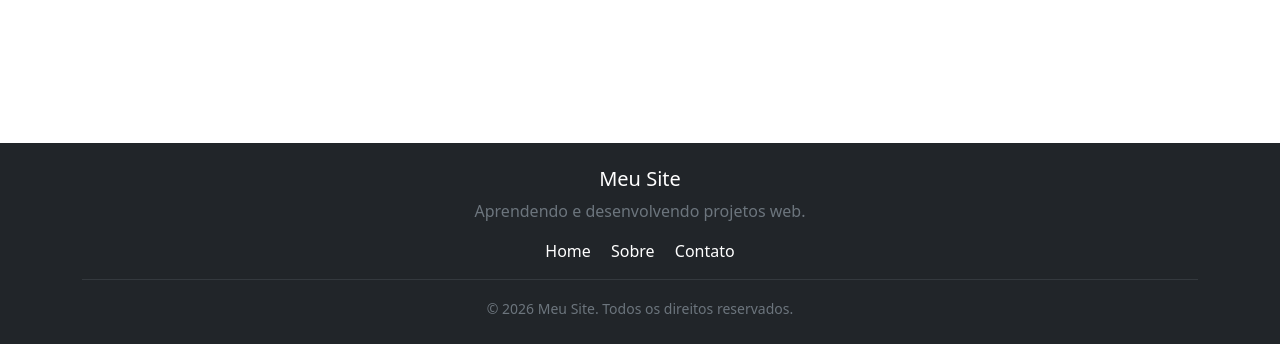
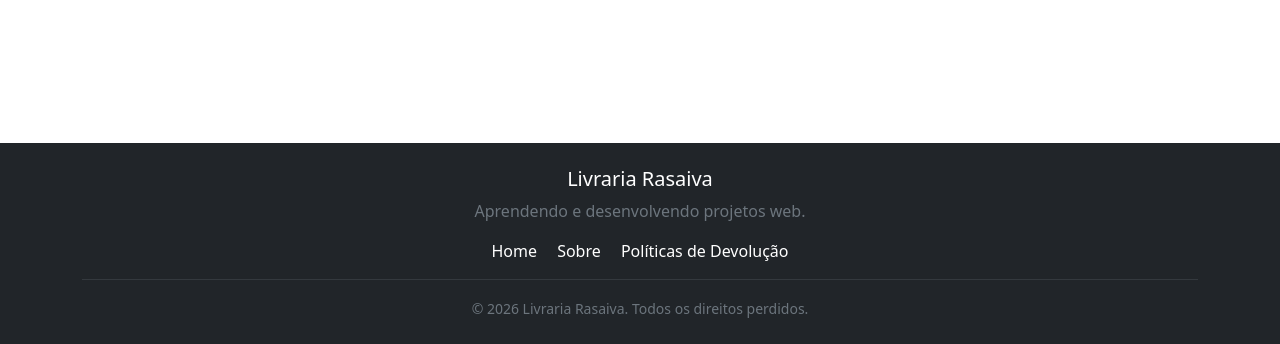
Before and after one commit to Grabiz1020/Curso-PythonIntermediario, a Django app: a page that uses mysite/app1/templates/app1/base.html in a window 1280 px wide. Shown: the part 1112-1456 px from the top of the page. Run offline with Django 5.2, Linux system fonts and the light colour scheme; data comes from the database, SQL or seed files in the repository; some libraries are stand-ins or nearby versions.

Commit message:
Changed Text

```diff
--- a/mysite/app1/templates/app1/base.html
+++ b/mysite/app1/templates/app1/base.html
@@ -10,7 +10,7 @@
 <body>
   <nav class="navbar md:navbar-expand bg-1 fg-2">
         <div class="container-fluid">
-          <a class="navbar-brand" href="#">Livraria</a>
+          <a class="navbar-brand" href="#">Livraria Rasaiva</a>
           <button class="btn-icon navbar-toggler" type="button" data-bs-toggle="drawer" data-bs-target="#navbarText" aria-controls="navbarText" aria-expanded="false" aria-label="Toggle navigation">
             <span class="navbar-toggler-icon" aria-hidden="true"></span>
           </button>
@@ -45,7 +45,7 @@
 
 <footer class="bg-dark text-white py-4 mt-5">
     <div class="container text-center">
-        <h5>Meu Site</h5>
+        <h5>Livraria Rasaiva</h5>
 
         <p class="text-secondary">
             Aprendendo e desenvolvendo projetos web.
@@ -55,18 +55,18 @@
             <a href="/" class="text-white text-decoration-none mx-2">
                 Home
             </a>
-            <a href="/sobre" class="text-white text-decoration-none mx-2">
+            <a href="/quemsomos" class="text-white text-decoration-none mx-2">
                 Sobre
             </a>
-            <a href="/contato" class="text-white text-decoration-none mx-2">
-                Contato
+            <a href="/devolucao" class="text-white text-decoration-none mx-2">
+                Políticas de Devolução
             </a>
         </div>
 
         <hr class="border-secondary">
 
         <small class="text-secondary">
-            &copy; 2026 Meu Site. Todos os direitos reservados.
+            &copy; 2026 Livraria Rasaiva. Todos os direitos perdidos.
         </small>
     </div>
 </footer>
```
